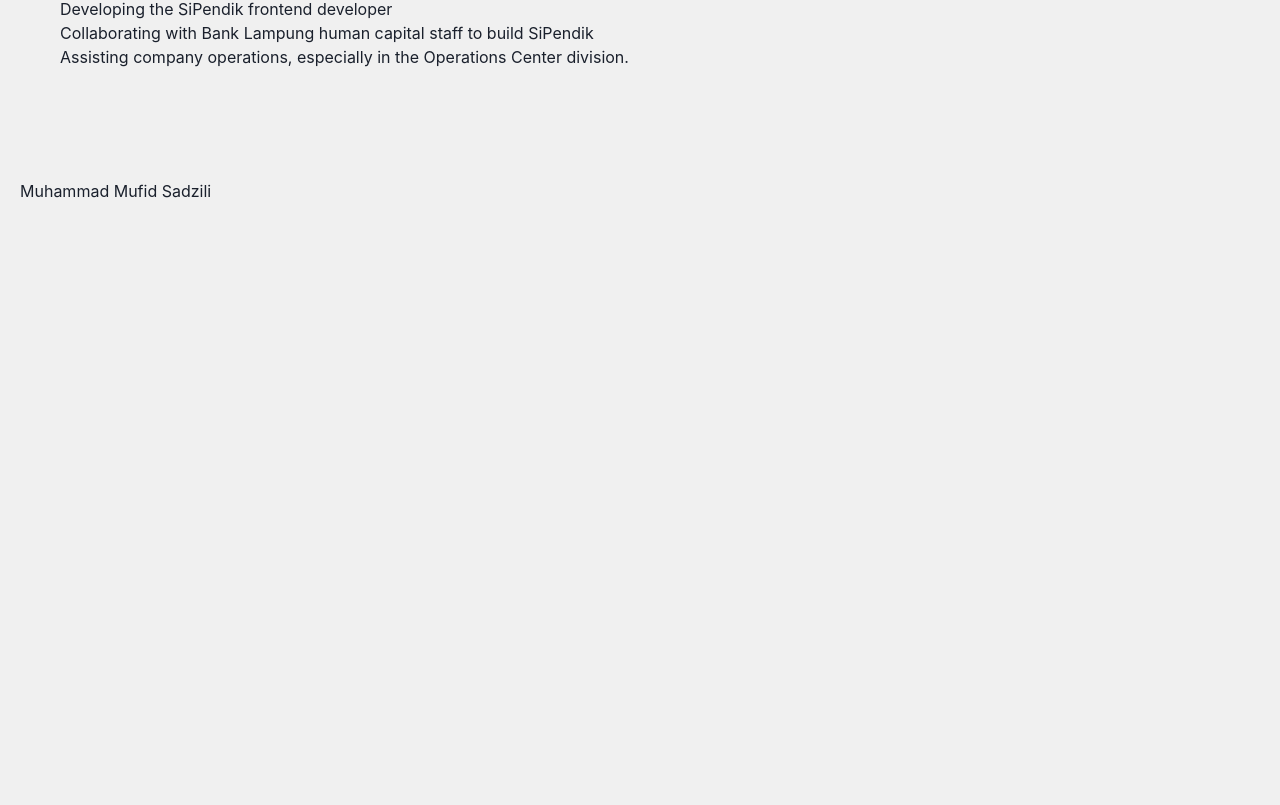
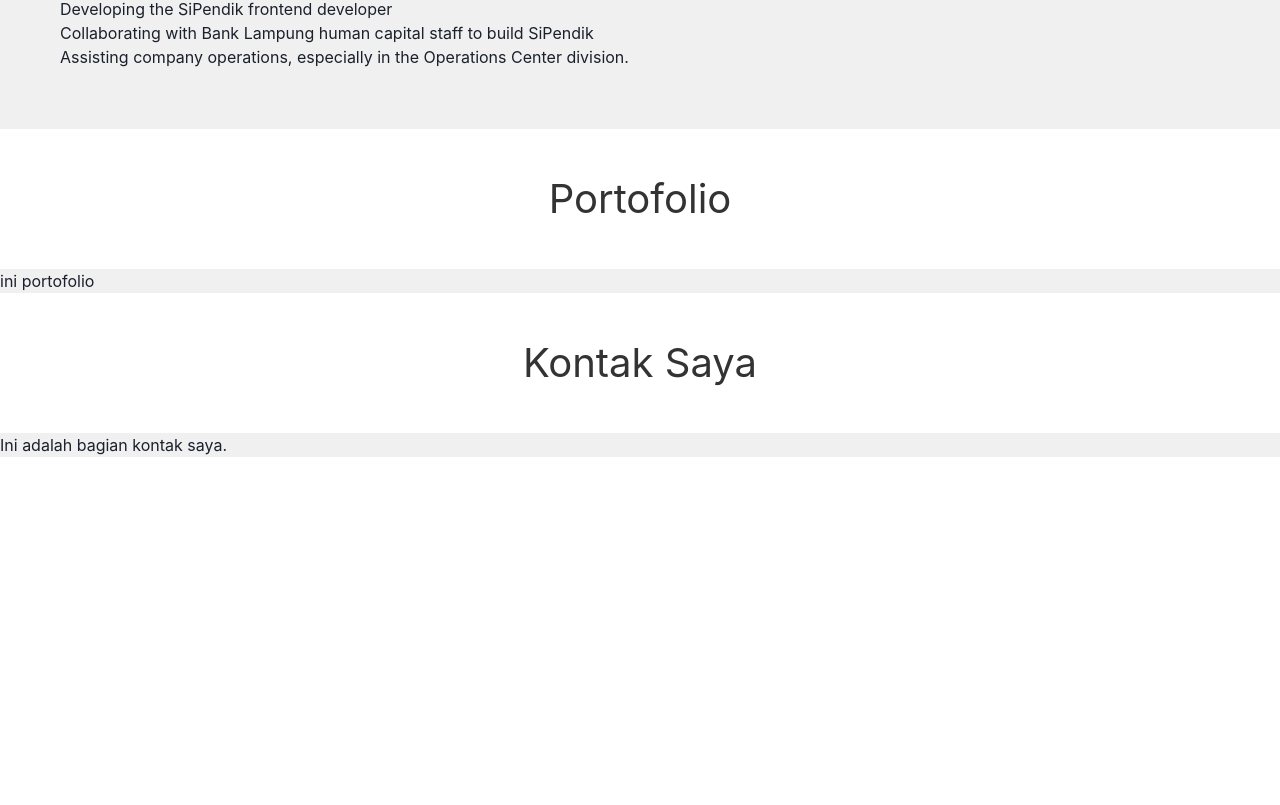
Before and after one commit to msdzilii/porto, a React (Create React App) app: page / in a window 1280 px wide. Shown: the part 1195-2000 px from the top of the page. After the commit the page ends 1652 px from the top, so only its background shows below. Built offline with nearby package versions, Linux system fonts and the light colour scheme.

Commit message:
edit contact and portofolio

```diff
--- a/src/components/contact/contact.css
+++ b/src/components/contact/contact.css
@@ -0,0 +1,12 @@
+.contact-section {
+    align-items: center;
+
+}
+
+.contact-section h1 {
+    padding: 40px;
+    background-color: #fff;
+    font-size: 40px;
+    color: #333;
+    text-align: center;
+}
--- a/src/components/contact/contact.js
+++ b/src/components/contact/contact.js
@@ -4,8 +4,8 @@ import { Popover, PopoverButton, PopoverPanel } from '@headlessui/react'
 const Contact = () => {
   return (
     <div>
-      <section id='contact' className='section'>
-        <h2>Kontak Saya</h2>
+      <section id='contact' className='contact-section'>
+        <h1>Kontak Saya</h1>
         <p>Ini adalah bagian kontak saya.</p>
       </section>
     </div>
--- a/src/components/portofolio/portofolio.css
+++ b/src/components/portofolio/portofolio.css
@@ -0,0 +1,12 @@
+.portofolio-section {
+    align-items: center;
+
+}
+
+.portofolio-section h1 {
+    padding: 40px;
+    background-color: #fff;
+    font-size: 40px;
+    color: #333;
+    text-align: center;
+}
--- a/src/components/portofolio/portofolio.js
+++ b/src/components/portofolio/portofolio.js
@@ -4,9 +4,11 @@ import { Popover, PopoverButton, PopoverPanel } from '@headlessui/react'
 const Portofolio = () => {
   return (
     <div>
-      <section id='portofolio' className='section'>
-        <h2>Muhammad Mufid Sadzili</h2>
-        <h3></h3>
+      <section id='portofolio' className='portofolio-section'>
+        <h1>Portofolio</h1>
+        <h3>
+          ini portofolio
+        </h3>
       </section>
     </div>
   )
```
